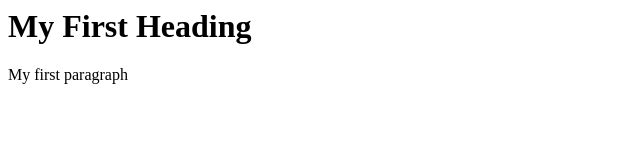
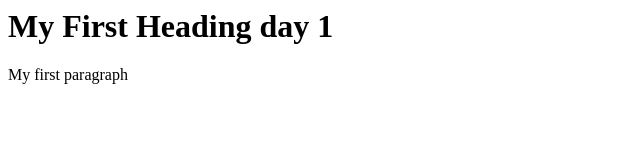
Before and after one commit to sathishz98/jeevi24, a plain HTML site: page index.html in a window 1280 px wide. Shown: the whole page, without its empty margins (0-640 px from the left). Drawn offline with Linux system fonts and the light colour scheme.

Commit message:
Update index.html

```diff
--- a/index.html
+++ b/index.html
@@ -1,6 +1,6 @@
 <html>
 <body>
-<h1>My First Heading</h1>
+<h1>My First Heading day 1 </h1>
 <p>My first paragraph </p>
 </body>
 </html>
```
